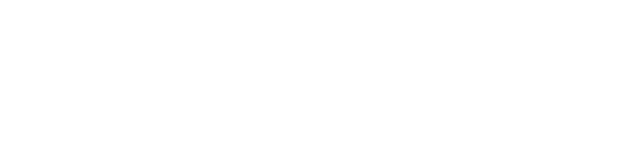
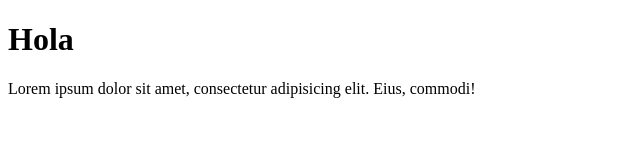
Before and after one commit to EmilianoLarroca/PrimerRepositorio, a plain HTML site: page index.html in a window 1280 px wide. Shown: the whole page, without its empty margins (0-640 px from the left). Drawn offline with Linux system fonts and the light colour scheme.

Commit message:
agregue un parrafo bien fachero

```diff
--- a/index.html
+++ b/index.html
@@ -7,6 +7,7 @@
     <title>Document</title>
 </head>
 <body>
-
+    <h1>Hola</h1>
+    <p>Lorem ipsum dolor sit amet, consectetur adipisicing elit. Eius, commodi!</p>
 </body>
 </html>
```
